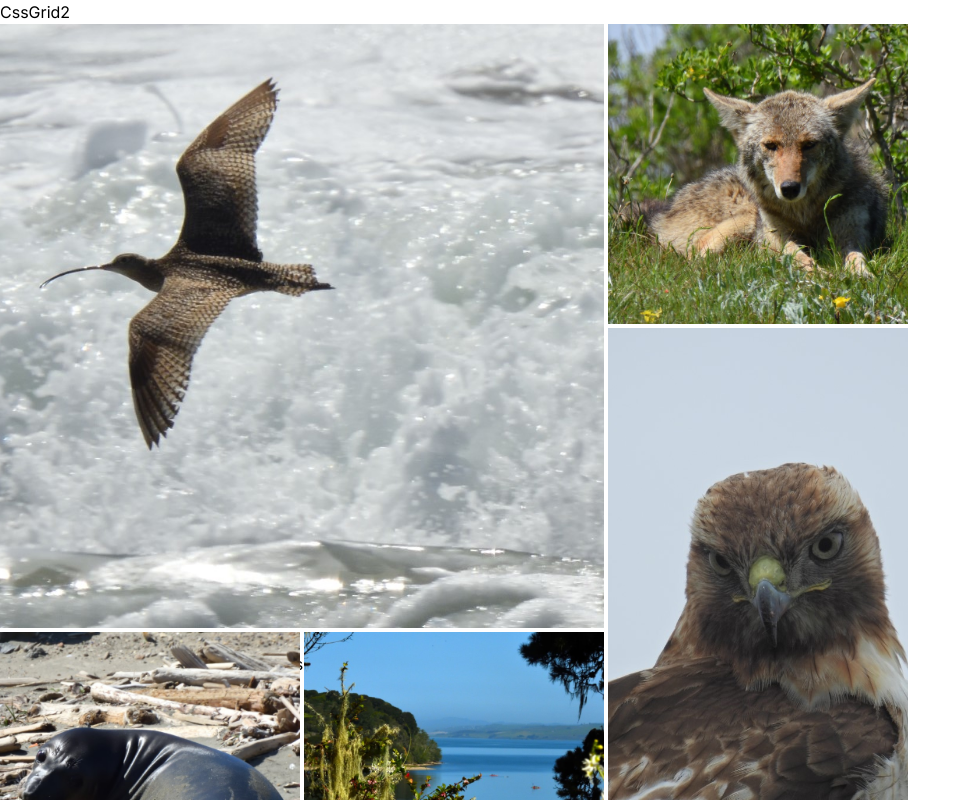
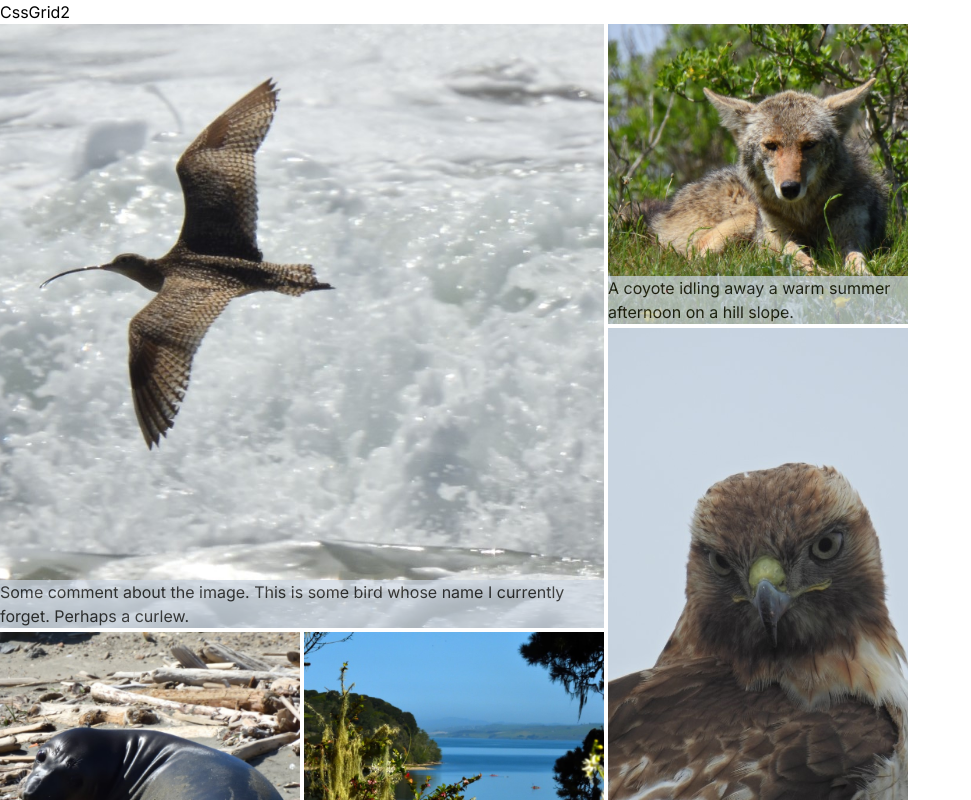
Before and after one commit to GregWatson/my-css-grid, a Next.js app: page / in a window 1280 px wide. Shown: the top 800 px of the page, without its empty margins (0-971 px from the left). Built offline with nearby package versions, Linux system fonts and the light colour scheme.

Commit message:
Now have grid with correct image sizings and text appears at bottom in greyed area that spans full width.

```diff
--- a/app/CssGrid2.jsx
+++ b/app/CssGrid2.jsx
@@ -36,9 +36,14 @@ function computeNumRowsNeeded(imageList) {
 export function CssGrid2() {
 
     const divImages = image_names.map(image => {
-      let cl = "bg-teal-500";
-      cl = cl + ' col-span-' + image.cols + ' row-span-' + image.rows + ' bg-cover';
-      return <div key={image.name} class={cl}><img src={getFilename(image.name)} alt={"photo of a " + image.name} />{image.name}<br />{image.comment}</div>
+      let cl = "bg-teal-500 ";
+      cl = cl + ' col-span-' + image.cols + ' row-span-' + image.rows + ' relative';
+      return (
+        <div key={image.name} class={cl}>
+          <img class="bg-cover absolute top-0" src={getFilename(image.name)} alt={"photo of a " + image.name} />
+          <div class="absolute bottom-0 opacity-70 bg-slate-300 min-w-full">{image.comment}</div>
+        </div>
+      )
       }
     );
 
@@ -47,7 +52,6 @@ export function CssGrid2() {
     return (
       <div class={gridClass}>
         {divImages}
-        <div>This packs into {numRows} rows.</div>
       </div>
     );
   };
```
